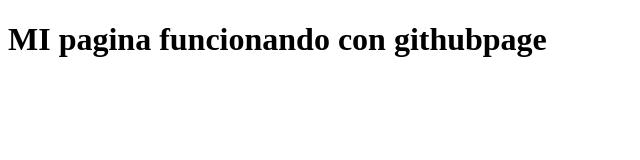
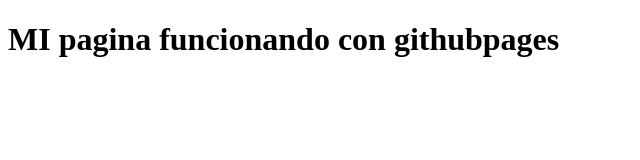
Before and after one commit to santanajo/mi-primer, a plain HTML site: page prueba.html in a window 1280 px wide. Shown: the full height of the page, 0-640 px from the left. Drawn offline with Linux system fonts and the light colour scheme.

Commit message:
modifique el index

```diff
--- a/prueba.html
+++ b/prueba.html
@@ -7,7 +7,7 @@
     <title>github pages</title>
 </head>
 <body>
-    <h1>MI pagina funcionando con githubpage</h1>
+    <h1>MI pagina funcionando con githubpages</h1>
 </body>
 
 </html>
```
